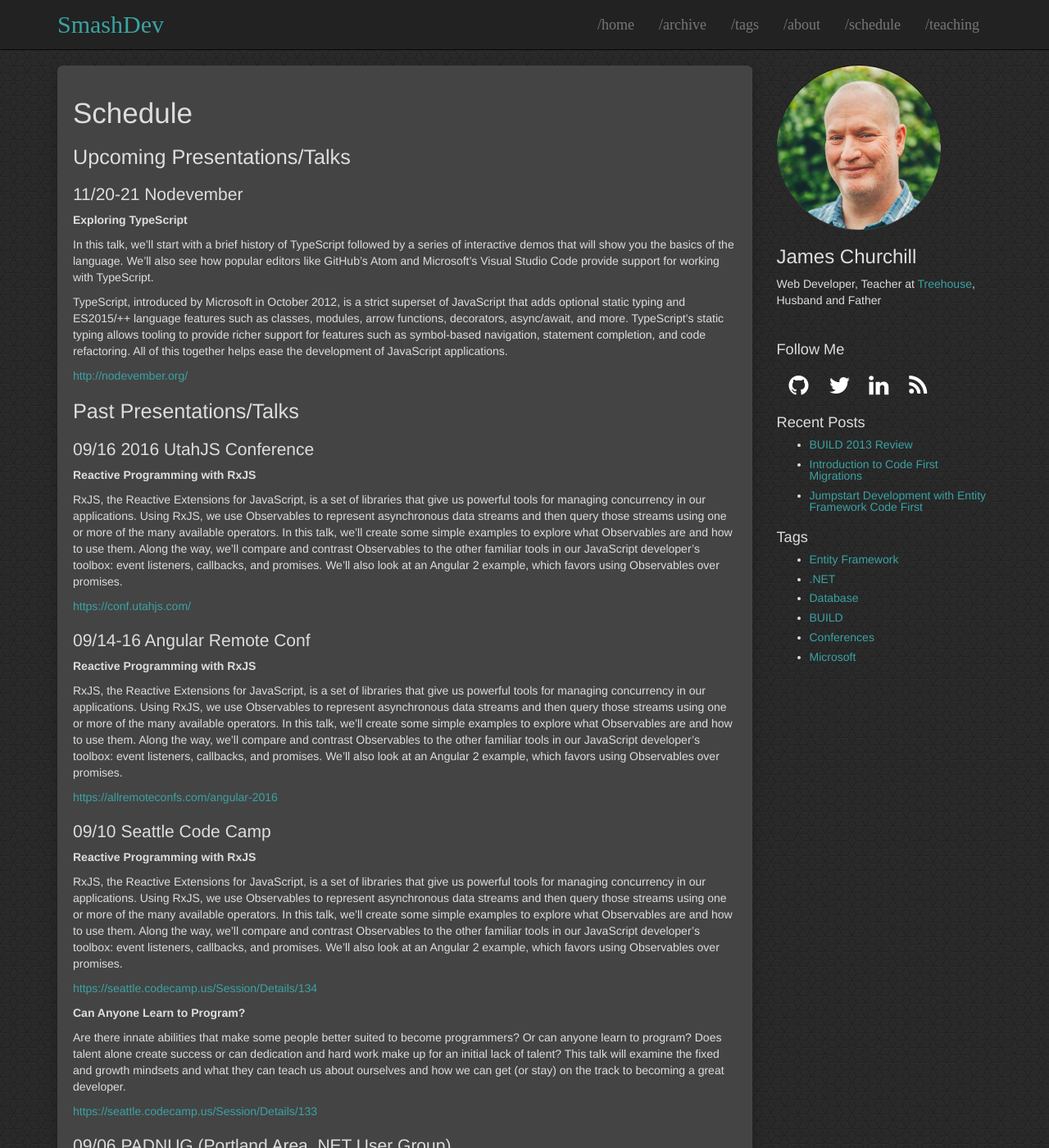
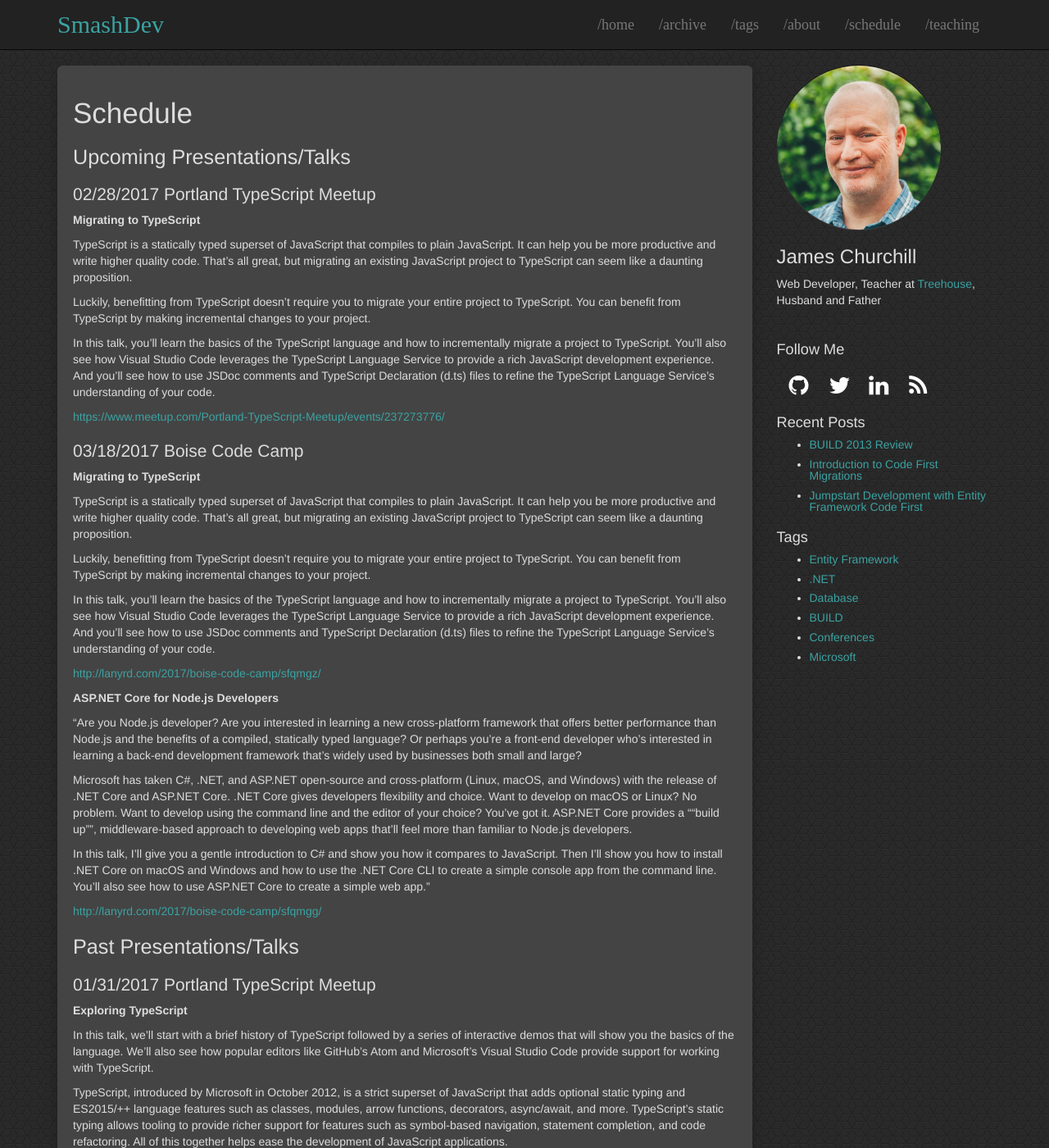
Before and after one commit to smashdevcode/smashdevcode.github.io, a Jekyll site: the page built from schedule.md, in a window 1280 px wide and 1400 px high. Shown: the whole window at 82% size. Built offline with Jekyll 4.4.1, drawn with Linux system fonts in a browser that asks for light colours; some of the changed text lies outside the part shown.

Commit message:
Updated Teaching and Schedule pages

```diff
--- a/schedule.md
+++ b/schedule.md
@@ -7,7 +7,53 @@ title: Schedule
 
 ## Upcoming Presentations/Talks
 
-### 11/20-21 Nodevember
+### 02/28/2017 Portland TypeScript Meetup
+
+**Migrating to TypeScript**
+
+TypeScript is a statically typed superset of JavaScript that compiles to plain JavaScript. It can help you be more productive and write higher quality code. That's all great, but migrating an existing JavaScript project to TypeScript can seem like a daunting proposition.
+
+Luckily, benefitting from TypeScript doesn't require you to migrate your entire project to TypeScript. You can benefit from TypeScript by making incremental changes to your project.
+
+In this talk, you'll learn the basics of the TypeScript language and how to incrementally migrate a project to TypeScript. You'll also see how Visual Studio Code leverages the TypeScript Language Service to provide a rich JavaScript development experience. And you'll see how to use JSDoc comments and TypeScript Declaration (d.ts) files to refine the TypeScript Language Service's understanding of your code.
+
+[https://www.meetup.com/Portland-TypeScript-Meetup/events/237273776/](https://www.meetup.com/Portland-TypeScript-Meetup/events/237273776/)
+
+### 03/18/2017 Boise Code Camp
+
+**Migrating to TypeScript**
+
+TypeScript is a statically typed superset of JavaScript that compiles to plain JavaScript. It can help you be more productive and write higher quality code. That's all great, but migrating an existing JavaScript project to TypeScript can seem like a daunting proposition.
+
+Luckily, benefitting from TypeScript doesn't require you to migrate your entire project to TypeScript. You can benefit from TypeScript by making incremental changes to your project.
+
+In this talk, you'll learn the basics of the TypeScript language and how to incrementally migrate a project to TypeScript. You'll also see how Visual Studio Code leverages the TypeScript Language Service to provide a rich JavaScript development experience. And you'll see how to use JSDoc comments and TypeScript Declaration (d.ts) files to refine the TypeScript Language Service's understanding of your code.
+
+[http://lanyrd.com/2017/boise-code-camp/sfqmgz/](http://lanyrd.com/2017/boise-code-camp/sfqmgz/)
+
+**ASP.NET Core for Node.js Developers**
+
+"Are you Node.js developer? Are you interested in learning a new cross-platform framework that offers better performance than Node.js and the benefits of a compiled, statically typed language? Or perhaps you're a front-end developer who's interested in learning a back-end development framework that's widely used by businesses both small and large?
+
+Microsoft has taken C#, .NET, and ASP.NET open-source and cross-platform (Linux, macOS, and Windows) with the release of .NET Core and ASP.NET Core. .NET Core gives developers flexibility and choice. Want to develop on macOS or Linux? No problem. Want to develop using the command line and the editor of your choice? You've got it. ASP.NET Core provides a ""build up"", middleware-based approach to developing web apps that'll feel more than familiar to Node.js developers.
+
+In this talk, I'll give you a gentle introduction to C# and show you how it compares to JavaScript. Then I'll show you how to install .NET Core on macOS and Windows and how to use the .NET Core CLI to create a simple console app from the command line. You'll also see how to use ASP.NET Core to create a simple web app."
+
+[http://lanyrd.com/2017/boise-code-camp/sfqmgg/](http://lanyrd.com/2017/boise-code-camp/sfqmgg/)
+
+## Past Presentations/Talks
+
+### 01/31/2017 Portland TypeScript Meetup
+
+**Exploring TypeScript**
+
+In this talk, we’ll start with a brief history of TypeScript followed by a series of interactive demos that will show you the basics of the language. We’ll also see how popular editors like GitHub’s Atom and Microsoft’s Visual Studio Code provide support for working with TypeScript.
+
+TypeScript, introduced by Microsoft in October 2012, is a strict superset of JavaScript that adds optional static typing and ES2015/++ language features such as classes, modules, arrow functions, decorators, async/await, and more. TypeScript’s static typing allows tooling to provide richer support for features such as symbol-based navigation, statement completion, and code refactoring. All of this together helps ease the development of JavaScript applications.
+
+[https://www.meetup.com/Portland-TypeScript-Meetup/events/235989986/](https://www.meetup.com/Portland-TypeScript-Meetup/events/235989986/)
+
+### 11/20/2016-11/21/2016 Nodevember
 
 **Exploring TypeScript**
 
```
Also changed, not shown: other parts of schedule.md (+9 -11 lines), teaching.md (+19 -3 lines).
